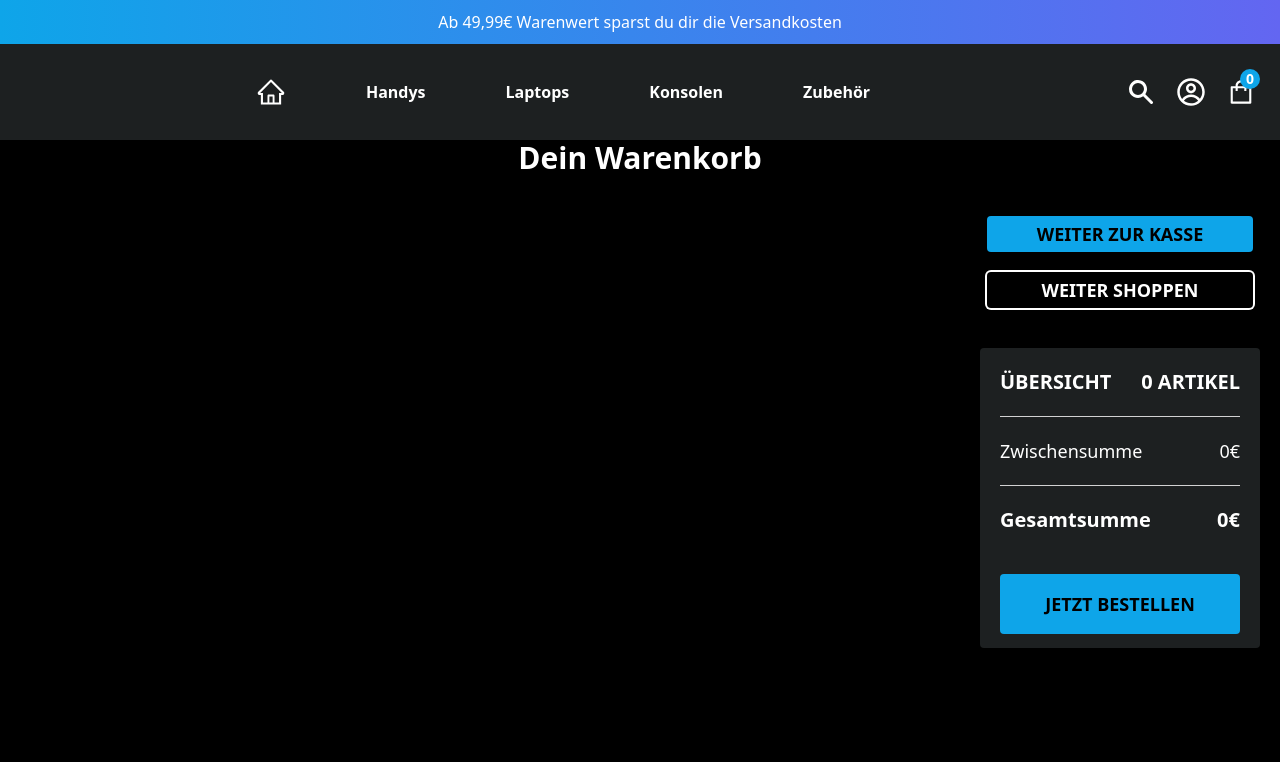
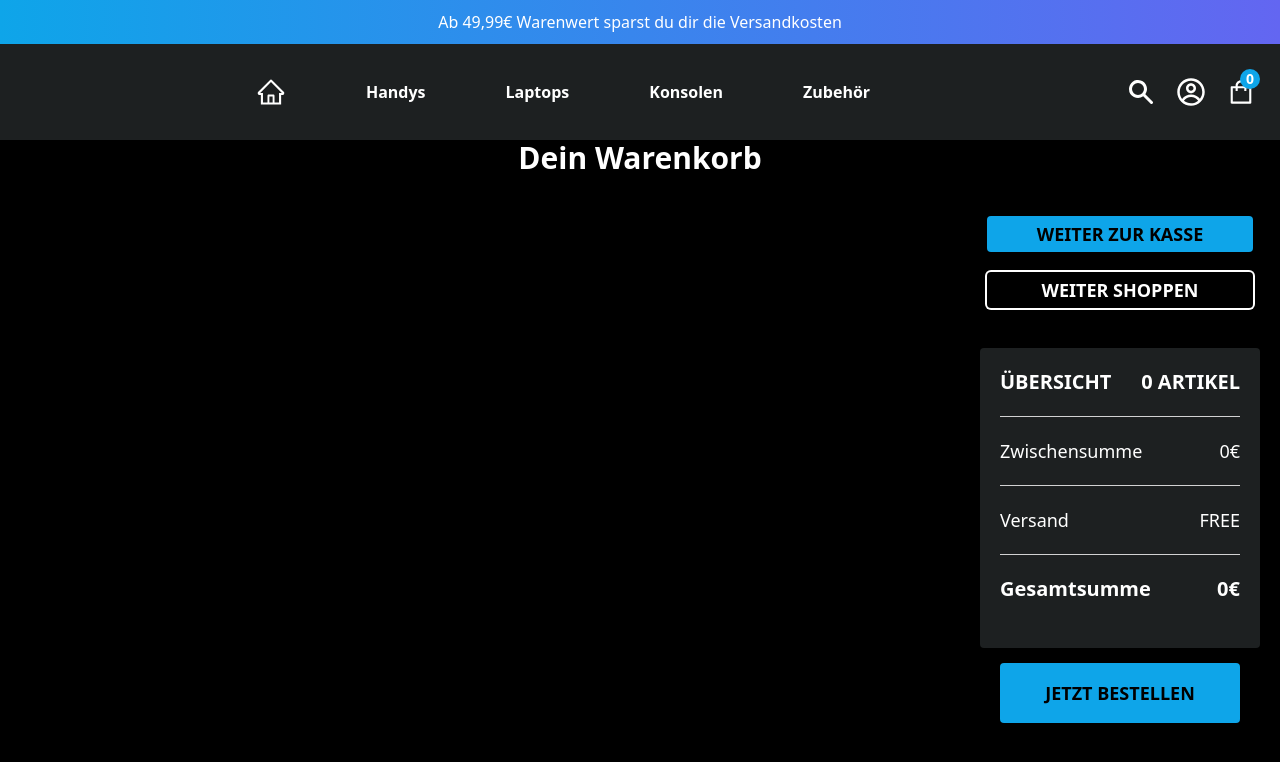
Before and after one commit to danielgen01/E-Commerce-with-React-Redux, a React (Create React App) app: page /Cart in a window 1280 px wide. Shown: the top 762 px of the page. Built offline with nearby package versions, Linux system fonts and the light colour scheme.

Commit message:
add shipping cost to overview

```diff
--- a/src/pages/Cart/Cart.tsx
+++ b/src/pages/Cart/Cart.tsx
@@ -129,11 +129,16 @@ const Cart: React.FC = () => {
               <h2 className="text-white">{totalCost}€</h2>
             </div>
             <div className=" border-b border-white/80 w-full text-left"></div>{" "}
+            <div className="flex justify-between text-lg font-medium">
+              <h2 className="text-white">Versand</h2>
+              <h2 className="text-white">FREE</h2>
+            </div>
+            <div className=" border-b border-white/80 w-full text-left"></div>{" "}
             <div className="gesamtsumme flex justify-between font-bold text-xl">
               <h2 className="text-white">Gesamtsumme</h2>
-              <h2 className="text-white">0€</h2>
+              <h2 className="text-white">{totalCost}€</h2>
             </div>
-            <div className="order-now flex justify-center "></div>
+            <div className="order-now flex justify-center mt-5"></div>
             <button
               className="bg-sky-500 py-4 font-bold text-lg rounded hover:opacity-90"
               onClick={handleBuyClick}
```
